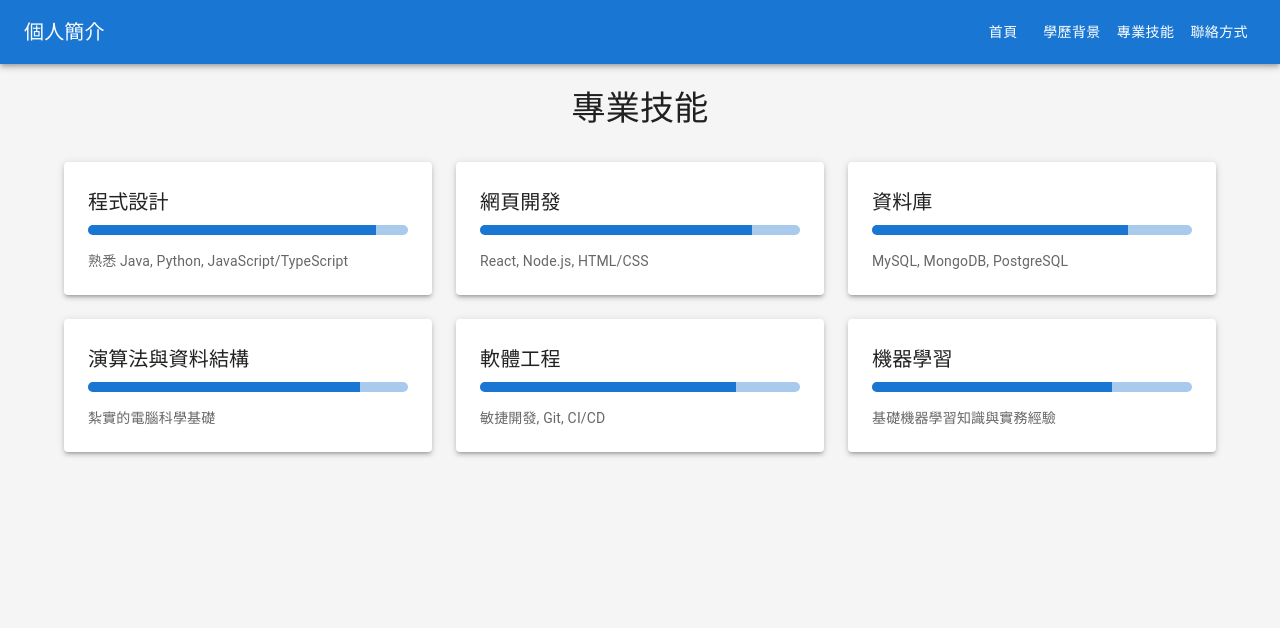
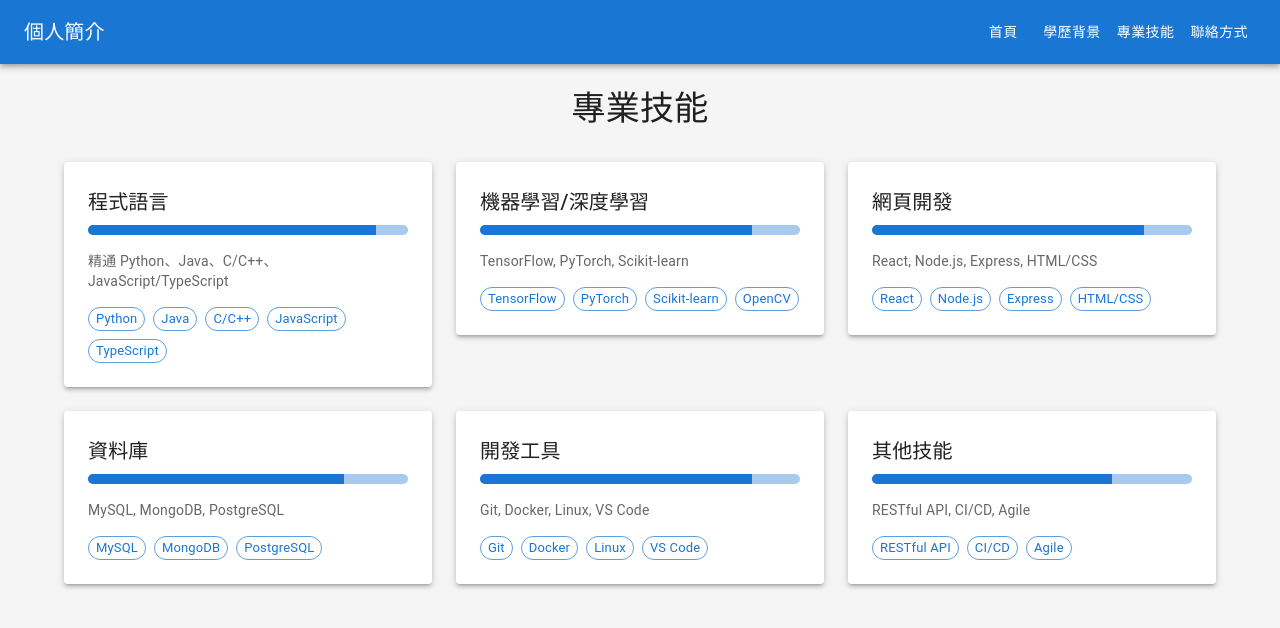
Before and after one commit to yuchenhsu9987/personal-profile, a React (Create React App) app: page /personal-profile/skills in a window 1280 px wide. Shown: the top 628 px of the page. Built offline with nearby package versions, Linux system fonts and the light colour scheme.

Commit message:
根據履歷更新網站內容

```diff
--- a/src/pages/Home.tsx
+++ b/src/pages/Home.tsx
@@ -2,10 +2,16 @@ import React from 'react';
 import { Container, Typography, Paper, Box, Button, Avatar } from '@mui/material';
 import { useNavigate } from 'react-router-dom';
 import { motion } from 'framer-motion';
+import DownloadIcon from '@mui/icons-material/Download';
 import profileImage from '../assets/images/profile.png';
+import resume from '../assets/documents/resume.pdf';
 
 const Home = () => {
   const navigate = useNavigate();
+
+  const handleDownloadResume = () => {
+    window.open(resume, '_blank');
+  };
 
   return (
     <Container>
@@ -41,7 +47,7 @@ const Home = () => {
           transition={{ duration: 0.8 }}
         >
           <Typography variant="h2" component="h1" gutterBottom align="center">
-            歡迎來到我的個人網站
+            許育辰
           </Typography>
         </motion.div>
 
@@ -67,17 +73,29 @@ const Home = () => {
             目前就讀於國立臺北大學資訊工程研究所二年級，專注於電腦科學領域的研究與實務。
             擁有紮實的程式設計基礎，熱衷於探索新技術，期待能夠為科技發展貢獻一份力量。
           </Typography>
+          <Typography variant="body1">
+            研究方向包括機器學習、深度學習和電腦視覺，並具有實際的專案開發經驗。
+            在學術研究和實務應用之間，我追求理論與實踐的完美結合。
+          </Typography>
         </Paper>
 
-        <Box sx={{ mt: 4 }}>
+        <Box sx={{ mt: 4, display: 'flex', gap: 2, flexWrap: 'wrap', justifyContent: 'center' }}>
           <Button
             variant="contained"
             color="primary"
             size="large"
             onClick={() => navigate('/education')}
-            sx={{ mr: 2 }}
           >
-            查看學歷背景
+            學歷背景
+          </Button>
+          <Button
+            variant="contained"
+            color="secondary"
+            size="large"
+            onClick={handleDownloadResume}
+            startIcon={<DownloadIcon />}
+          >
+            下載履歷
           </Button>
           <Button
             variant="outlined"
--- a/src/pages/Skills.tsx
+++ b/src/pages/Skills.tsx
@@ -1,14 +1,44 @@
 import React from 'react';
-import { Container, Typography, Grid, Paper, LinearProgress, Box } from '@mui/material';
+import { Container, Typography, Grid, Paper, LinearProgress, Box, Chip } from '@mui/material';
 import { motion } from 'framer-motion';
 
 const skillsList = [
-  { name: '程式設計', level: 90, description: '熟悉 Java, Python, JavaScript/TypeScript' },
-  { name: '網頁開發', level: 85, description: 'React, Node.js, HTML/CSS' },
-  { name: '資料庫', level: 80, description: 'MySQL, MongoDB, PostgreSQL' },
-  { name: '演算法與資料結構', level: 85, description: '紮實的電腦科學基礎' },
-  { name: '軟體工程', level: 80, description: '敏捷開發, Git, CI/CD' },
-  { name: '機器學習', level: 75, description: '基礎機器學習知識與實務經驗' },
+  {
+    name: '程式語言',
+    level: 90,
+    description: '精通 Python、Java、C/C++、JavaScript/TypeScript',
+    tags: ['Python', 'Java', 'C/C++', 'JavaScript', 'TypeScript']
+  },
+  {
+    name: '機器學習/深度學習',
+    level: 85,
+    description: 'TensorFlow, PyTorch, Scikit-learn',
+    tags: ['TensorFlow', 'PyTorch', 'Scikit-learn', 'OpenCV']
+  },
+  {
+    name: '網頁開發',
+    level: 85,
+    description: 'React, Node.js, Express, HTML/CSS',
+    tags: ['React', 'Node.js', 'Express', 'HTML/CSS']
+  },
+  {
+    name: '資料庫',
+    level: 80,
+    description: 'MySQL, MongoDB, PostgreSQL',
+    tags: ['MySQL', 'MongoDB', 'PostgreSQL']
+  },
+  {
+    name: '開發工具',
+    level: 85,
+    description: 'Git, Docker, Linux, VS Code',
+    tags: ['Git', 'Docker', 'Linux', 'VS Code']
+  },
+  {
+    name: '其他技能',
+    level: 75,
+    description: 'RESTful API, CI/CD, Agile',
+    tags: ['RESTful API', 'CI/CD', 'Agile']
+  },
 ];
 
 const SkillCard = ({ skill, index }: { skill: typeof skillsList[0]; index: number }) => {
@@ -29,9 +59,20 @@ const SkillCard = ({ skill, index }: { skill: typeof skillsList[0]; index: numbe
             sx={{ height: 10, borderRadius: 5 }}
           />
         </Box>
-        <Typography variant="body2" color="textSecondary">
+        <Typography variant="body2" color="textSecondary" sx={{ mb: 2 }}>
           {skill.description}
         </Typography>
+        <Box sx={{ display: 'flex', flexWrap: 'wrap', gap: 1 }}>
+          {skill.tags.map((tag) => (
+            <Chip
+              key={tag}
+              label={tag}
+              size="small"
+              color="primary"
+              variant="outlined"
+            />
+          ))}
+        </Box>
       </Paper>
     </motion.div>
   );
--- a/src/types/images.d.ts
+++ b/src/types/images.d.ts
@@ -12,3 +12,8 @@ declare module '*.jpeg' {
   const value: string;
   export default value;
 }
+
+declare module '*.pdf' {
+  const value: string;
+  export default value;
+}
```
Also changed, not shown: 1 other file (tests, documents, lock files or other folders).
